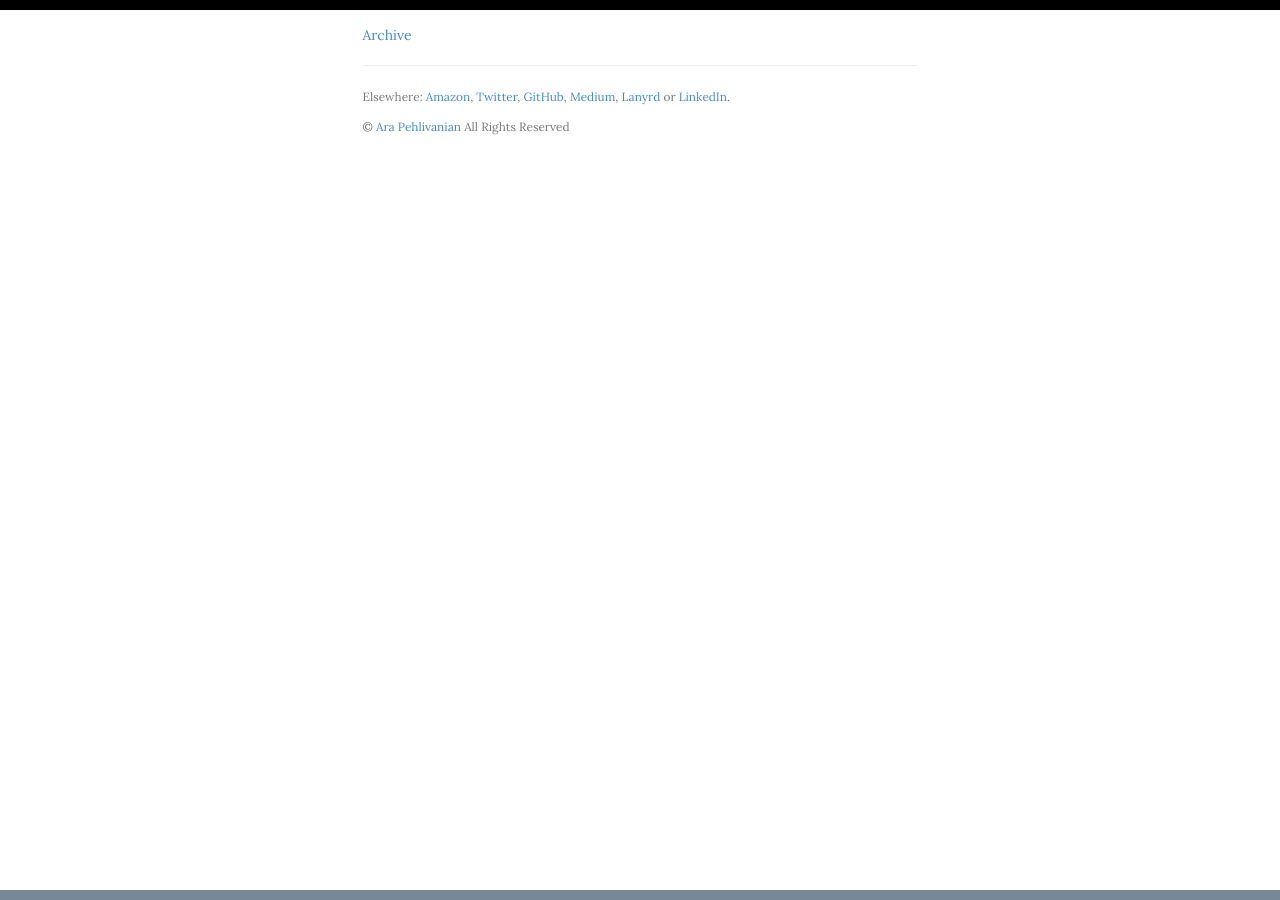
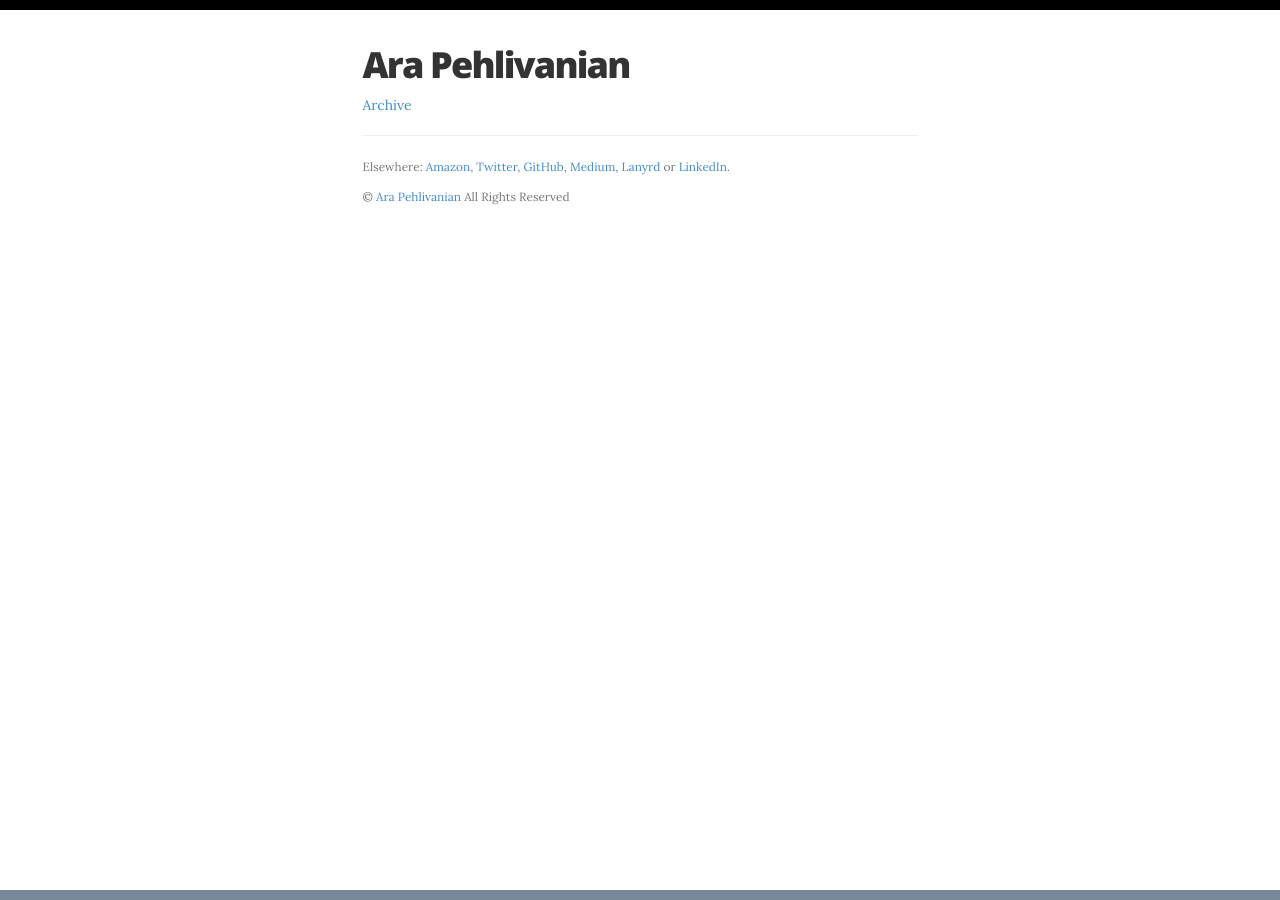
Before and after one commit to arapehl/arapehl.github.io, a Jekyll site: the page built from index.html, in a window 1280 px wide. Built offline with Jekyll 4.4.1, drawn with Linux system fonts in a browser that asks for light colours.

Commit message:
adding h1 to home page now that the template has changed

```diff
--- a/index.html
+++ b/index.html
@@ -2,4 +2,5 @@
 layout: default
 title: Ara Pehlivanian
 ---
+<h1>Ara Pehlivanian</h1>
 <a href="/archive/">Archive</a>
```
